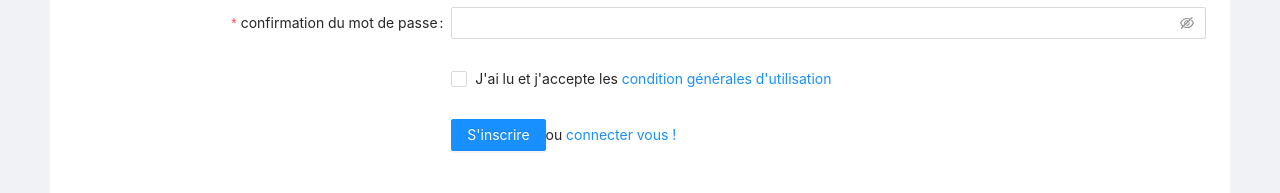
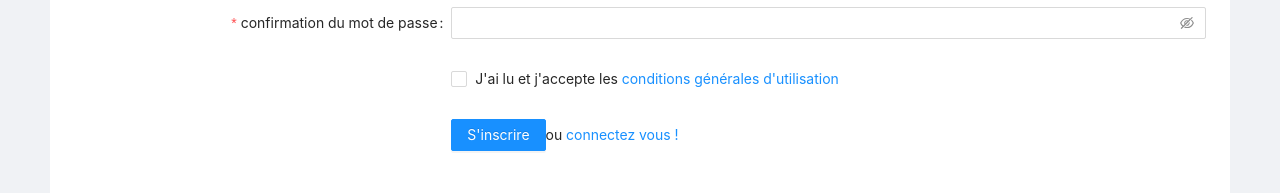
Before and after one commit to rigwild/soft-skills, a React (Create React App) app in the folder packages/front/: page /inscription in a window 1280 px wide. Shown: the part 285-478 px from the top of the page. Built offline with nearby package versions, Linux system fonts and the light colour scheme.

Commit message:
added correction for pull request -> typo errors

```diff
--- a/packages/front/src/pages/inscription/index.tsx
+++ b/packages/front/src/pages/inscription/index.tsx
@@ -137,13 +137,13 @@ const Inscription = () => {
         rules={[
           {
             validator: (_, value) =>
-              value ? Promise.resolve() : Promise.reject('Veuillez accepter les condition générales d\'utilisation !'),
+              value ? Promise.resolve() : Promise.reject('Veuillez accepter les conditions générales d\'utilisation !'),
           },
         ]}
         {...tailFormItemLayout}
       >
         <Checkbox>
-          J'ai lu et j'accepte les <a href="">condition générales d'utilisation</a>
+          J'ai lu et j'accepte les <a href="">conditions générales d'utilisation</a>
         </Checkbox>
       </Form.Item>
       <Form.Item {...tailFormItemLayout}>
@@ -151,7 +151,7 @@ const Inscription = () => {
           S'inscrire
         </Button>
 
-         ou <a href="../login/index.tsx">connecter vous !</a>
+         ou <a href="../login/index.tsx">connectez vous !</a>
       </Form.Item>
     </Form>
   );
--- a/packages/front/src/pages/login/index.tsx
+++ b/packages/front/src/pages/login/index.tsx
@@ -54,7 +54,7 @@ const Login = () => {
         <Button type="primary" htmlType="submit" className="login-form-button">
           Connection
         </Button>
-        ou <a href="../inscription/index.tsx">enregistrer vous !</a>
+        ou <a href="../inscription/index.tsx">enregistrez vous !</a>
       </Form.Item>
     </Form>
   );
```
Also changed, not shown: packages/front/src/pages/login/index.css (indentation only).
